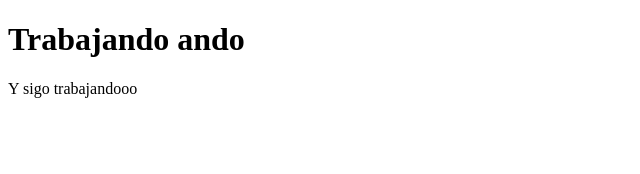
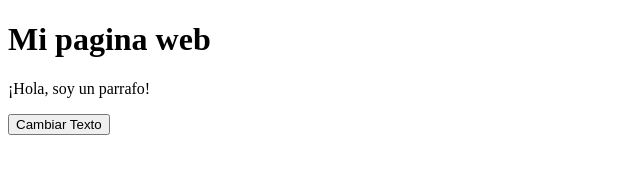
Before and after one commit to angelesbastidas17-pixel/ProyectoPrueba, a plain HTML site: page index.html in a window 1280 px wide. Shown: the whole page, without its empty margins (0-640 px from the left). Drawn offline with Linux system fonts and the light colour scheme.

Commit message:
DOM parte 1

```diff
--- a/index.html
+++ b/index.html
@@ -1,12 +1,16 @@
 <!DOCTYPE html>
-<html>
+<html lang="es">
 <head>
     <meta charset="UTF-8">
-    <title>Pagina web</title>
-    <script src="js/ensayo.js"></script>
+    <meta name="viewport" content="width=device-width, initial-scale=1.0">
+    <title>Ejemplo DOM</title>
 </head>
+
 <body>
-    <h1>Trabajando ando</h1>
-    <p>Y sigo trabajandooo</p>
+    <h1>Mi pagina web</h1>
+    <p id="miParrafo">¡Hola, soy un parrafo!</p>
+    <button onclick="cambiarTexto()">Cambiar Texto</button>
 </body>
+
+
 </html>
```
